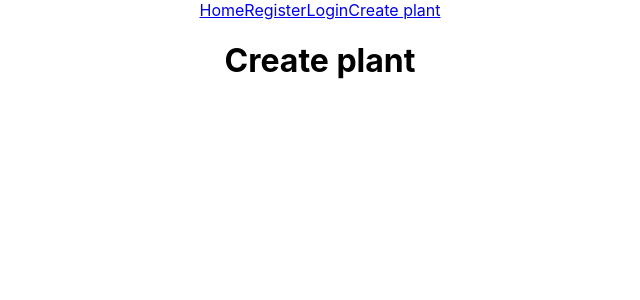
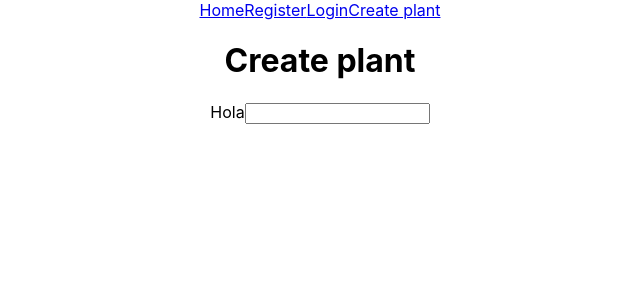
Before and after one commit to MaGaBoo/final-project-web, a React (Create React App) app: page /plant/new in a window 1280 px wide. Shown: the top 300 px of the page, without its empty margins (320-960 px from the left). Built offline with nearby package versions, Linux system fonts and the light colour scheme.

Commit message:
feat: base services and basic input group

```diff
--- a/package.json
+++ b/package.json
@@ -6,6 +6,7 @@
     "@testing-library/jest-dom": "^5.16.4",
     "@testing-library/react": "^12.1.5",
     "@testing-library/user-event": "^13.5.0",
+    "axios": "^0.26.1",
     "react": "^18.0.0",
     "react-dom": "^18.0.0",
     "react-router": "^6.3.0",
--- /dev/null
+++ b/src/components/InputGroup/InputGroup.jsx
@@ -0,0 +1,12 @@
+import './InputGroup.scss';
+
+const InputGroup = () => {
+  return (
+    <div>
+      <label>Hola</label>
+      <input />
+    </div>
+  )
+}
+
+export default InputGroup;
--- /dev/null
+++ b/src/services/PlantService.js
@@ -0,0 +1,6 @@
+import http from './BaseService';
+
+export const createPlant = (data) => http.post('/plant/new', data);
+export const getPlant = (id) => http.get(`/plant/${id}`);
+export const updatePlant = (id, data) => http.patch(`/plant/${id}`, data);
+export const deletePlant = (id) => http.delete(`/plant/${id}`);
--- a/src/views/Plants/NewPlant/NewPlant.jsx
+++ b/src/views/Plants/NewPlant/NewPlant.jsx
@@ -1,9 +1,11 @@
+import InputGroup from '../../../components/InputGroup/InputGroup';
 import './NewPlant.scss';
 
 const NewPlant = () => {
   return (
     <>
       <h1>Create plant</h1>
+      <InputGroup />
     </>
   )
 }
```
Also changed, not shown: src/services/BaseService.js (added, +10 -0 lines), src/components/InputGroup/InputGroup.scss (added), 1 other file (tests, documents, lock files or other folders).
